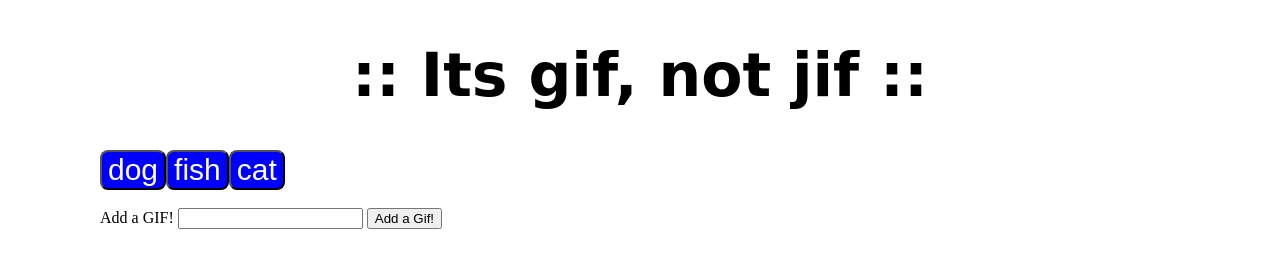
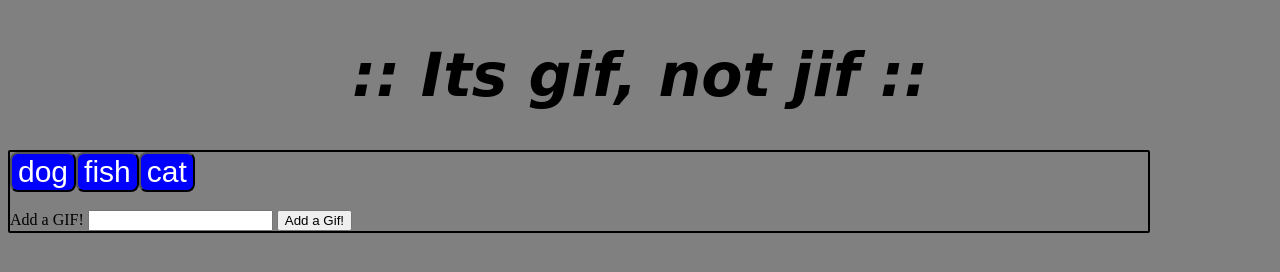
Before and after one commit to erikboerma/giftastic, a plain HTML site: page index.html in a window 1280 px wide. Drawn offline with nearby package versions, Linux system fonts and the light colour scheme.

Commit message:
started to clean up the front end display

```diff
--- a/assets/style.css
+++ b/assets/style.css
@@ -1,7 +1,19 @@
-.container {
-    max-width: 1080px;
-    margin: auto;
+body {
+    background-color: grey;
 }
+
+#title {
+    font-style: italic;
+}
+
+.row {
+    height: 90%;
+    width: 90%;
+    border: 2px solid black;
+    border-radius: 2px;
+    flex: auto;
+}
+
 
 h1 {
     font-family: cursive;
--- a/index.html
+++ b/index.html
@@ -11,8 +11,8 @@
 </head>
 
 <body>
-    <div class="container">
-        <h1>:: Its gif, not jif ::</h1>
+    <h1 id="title">:: Its gif, not jif ::</h1>
+    <div class="row">
 
         <!-- where the buttons will land for the gifs  -->
         <div id="gifButton"></div>
@@ -29,7 +29,6 @@
     <!-- jQuery Link  -->
     <script src="https://cdnjs.cloudflare.com/ajax/libs/jquery/3.2.1/jquery.min.js"></script>
     <!-- JavaScript Link  -->
-    <!-- <script href="assets/app.js"></script> -->
     <script src="assets/app.js"   type="text/javascript"></script>
 
 
```
